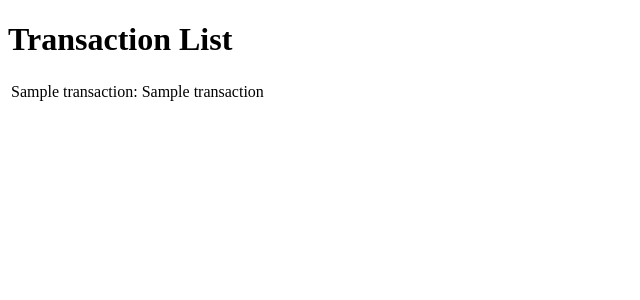
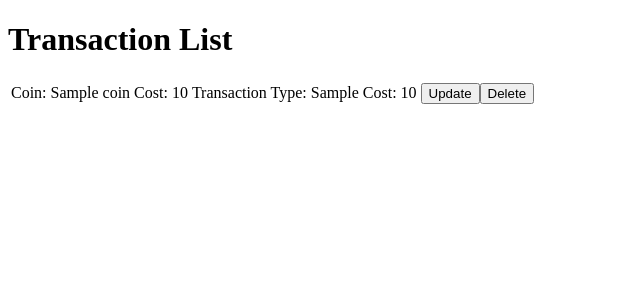
Before and after one commit to Code-Institute-Submissions/Wbwren-crypto-portfolio-tracker, a Flask app: page /transactions in a window 1280 px wide. Shown: the part 104-404 px from the top of the page, without its empty margins (0-640 px from the left). Run offline with Flask 2, Linux system fonts and the light colour scheme; the visitor is signed in with stand-in values (Sample User, id 1); a database or web service that is not in the repository returns one stand-in record (values such as "Sample title"); parts of the project's set-up code (start-up, migrations or seed data) failed here and were passed over; some libraries are stand-ins or nearby versions.

Commit message:
Style: reformat transaction page

```diff
--- a/app.py
+++ b/app.py
@@ -87,7 +87,7 @@ def login():
 
 
 @app.route('/forgotPassword', methods=['GET', 'POST'])
-def forgotPassword():
+def forgot_password():
     if request.method == 'POST':
         # check if username exists in db
         existing_user = mongo.db.users.find_one(
@@ -140,31 +140,30 @@ def dashboard():
         return redirect(url_for('login'))
 
 
-    def updateBalance():
+    def update_balance():
         transactions = mongo.db.transactions.find( {'user': session['user']} )
         balance = 0
-        coinsSold = {}
-        coinsPurchased = {}
+        coins_purchased = {}
+        coins_sold = {}
 
         for transaction in transactions:
             if transaction['transactionType'] == 'buy':
-                if transaction['coin'] not in coinsPurchased:
-                    coinsPurchased[transaction['coin']] = float(transaction['quantity'])
-                    #quantitiesPurchased.append(transaction['quantity'])
+                if transaction['coin'] not in coins_purchased:
+                    coins_purchased[transaction['coin']] = float(transaction['quantity'])
                 else:
-                    for k in coinsPurchased.items():
+                    for k in coins_purchased.items():
                         if k == transaction['coin']:
-                            coinsPurchased[k] += float(transaction['quantity'])
+                            coins_purchased[k] += float(transaction['quantity'])
                             break
             else:
-                if transaction['coin'] in coinsPurchased:
-                    for k in coinsPurchased.items():
+                if transaction['coin'] in coins_purchased:
+                    for k in coins_purchased.items():
                         if k == transaction['coin']:
-                            coinsPurchased[k] -= float(transaction['quantity'])
+                            coins_purchased[k] -= float(transaction['quantity'])
                             break
 
         try:
-            nomics_coins = get_price(coinsPurchased)
+            nomics_coins = get_price(coins_purchased)
         except:
             print('could not retrieve prices')
             flash('Failed to retrieve live prices')
@@ -174,11 +173,11 @@ def dashboard():
             prices.append(coin['price'])
 
         i = 0
-        for k in coinsPurchased.items():
-            if k in coinsSold:
-                coinsPurchased[k] -= coinsSold[k]
-            print('coin quantity: {0}, coin price: {1}'.format(coinsPurchased[k], prices[i]))
-            balance += coinsPurchased[k] * float(prices[i])
+        for k, v in coins_purchased.items():
+            if k in coins_sold:
+                coins_purchased[k] -= coins_sold[k]
+            # print('coin quantity: {0}, coin price: {1}'.format(coins_purchased[k], prices[i]))
+            balance += coins_purchased[k] * float(prices[i])
             i += 1
         return balance
 
@@ -194,20 +193,20 @@ def dashboard():
         list_of_coins.append(coin['id'])
 
 
-    def getTotalCost():
+    def get_total_cost():
         transactions = mongo.db.transactions.find( {'user': session['user']} )
-        totalCost = 0
+        total_cost = 0
 
         for transaction in transactions:
             if transaction['transactionType'] == 'buy':
-                totalCost += transaction['cost']
+                total_cost += transaction['cost']
             elif transaction['transactionType'] == 'sell':
-                totalCost -= transaction['cost']
-        return totalCost
+                total_cost -= transaction['cost']
+        return total_cost
 
 
 
-    def getUserCoinList():
+    def get_user_coin_list():
         user_coin_list = {}
 
         transactions = mongo.db.transactions.find( {'user': session['user']} )
@@ -229,8 +228,6 @@ def dashboard():
         return user_coin_list
 
 
-
-
     if request.method == 'POST':
         transaction = {
             'user': session['user'],
@@ -244,9 +241,9 @@ def dashboard():
         time.sleep(1)
         flash('Transaction Successfully Saved')
 
-    user_coin_list = getUserCoinList()
-    balance = updateBalance()
-    cost = getTotalCost()
+    user_coin_list = get_user_coin_list()
+    balance = update_balance()
+    cost = get_total_cost()
     profit_loss = balance - cost
 
     return render_template('dashboard.html', balance=balance, cost=cost, profit_loss=profit_loss, user_coin_list=user_coin_list, list_of_coins=list_of_coins)
--- a/templates/transactions.html
+++ b/templates/transactions.html
@@ -5,20 +5,15 @@
 
 <table>
 
-
-
-
-
     {% for transaction in transactions %}
 
-    {% for k, v in transaction.items() %}
-
     <tr>
-        <td>{{ k }}: {{ v }}</td>
+        <td>Coin: {{ transaction['coin'] }}</td>
+        <td>Cost: {{ transaction['cost'] }}</td>
+        <td>Transaction Type: {{ transaction['transactionType'] }}</td>
+        <td>Cost: {{ transaction['quantity'] }}</td>
+        <td><button>Update</button><button>Delete</button></td>
     </tr>
-
-    {% endfor %}
-
 
     {% endfor %}
 
```
